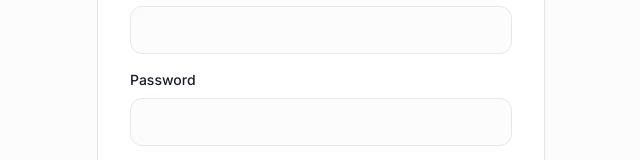
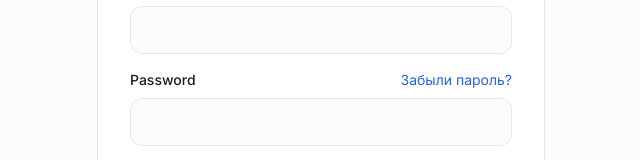
Before and after one commit to RIZVAN321-DIL/SaaS-PROJECT, a Next.js app in the folder frontend/: page /login in a window 1280 px wide. Shown: the part 332-492 px from the top of the page, without its empty margins (319-959 px from the left). Built offline with nearby package versions, Linux system fonts and the light colour scheme.

Commit message:
Update page.tsx

```diff
--- a/frontend/src/app/login/page.tsx
+++ b/frontend/src/app/login/page.tsx
@@ -1,15 +1,12 @@
-// frontend/src/app/login/page.tsx
 'use client';
 
 import { useState } from 'react';
 import { useRouter } from 'next/navigation';
-
 import { authApi } from '@/lib/api';
 import { saveLogin } from '@/lib/auth';
 
 export default function LoginPage() {
   const router = useRouter();
-
   const [email, setEmail] = useState('');
   const [password, setPassword] = useState('');
   const [loading, setLoading] = useState(false);
@@ -17,17 +14,12 @@ export default function LoginPage() {
 
   async function handleSubmit(e: React.FormEvent) {
     e.preventDefault();
-
     setError('');
     setLoading(true);
 
     try {
       const response = await authApi.login({ email, password });
-
-      saveLogin(
-        response as { access_token: string; refresh_token: string },
-      );
-
+      saveLogin(response as { access_token: string; refresh_token: string });
       router.push('/dashboard');
     } catch (err) {
       setError(err instanceof Error ? err.message : 'Login failed');
@@ -59,9 +51,12 @@ export default function LoginPage() {
           </div>
 
           <div>
-            <label className="mb-2 block text-sm font-medium">
-              Password
-            </label>
+            <div className="mb-2 flex items-center justify-between">
+              <label className="block text-sm font-medium">Password</label>
+              <a href="/forgot-password" className="text-sm text-primary hover:underline">
+                Забыли пароль?
+              </a>
+            </div>
             <input
               type="password"
               value={password}
```
